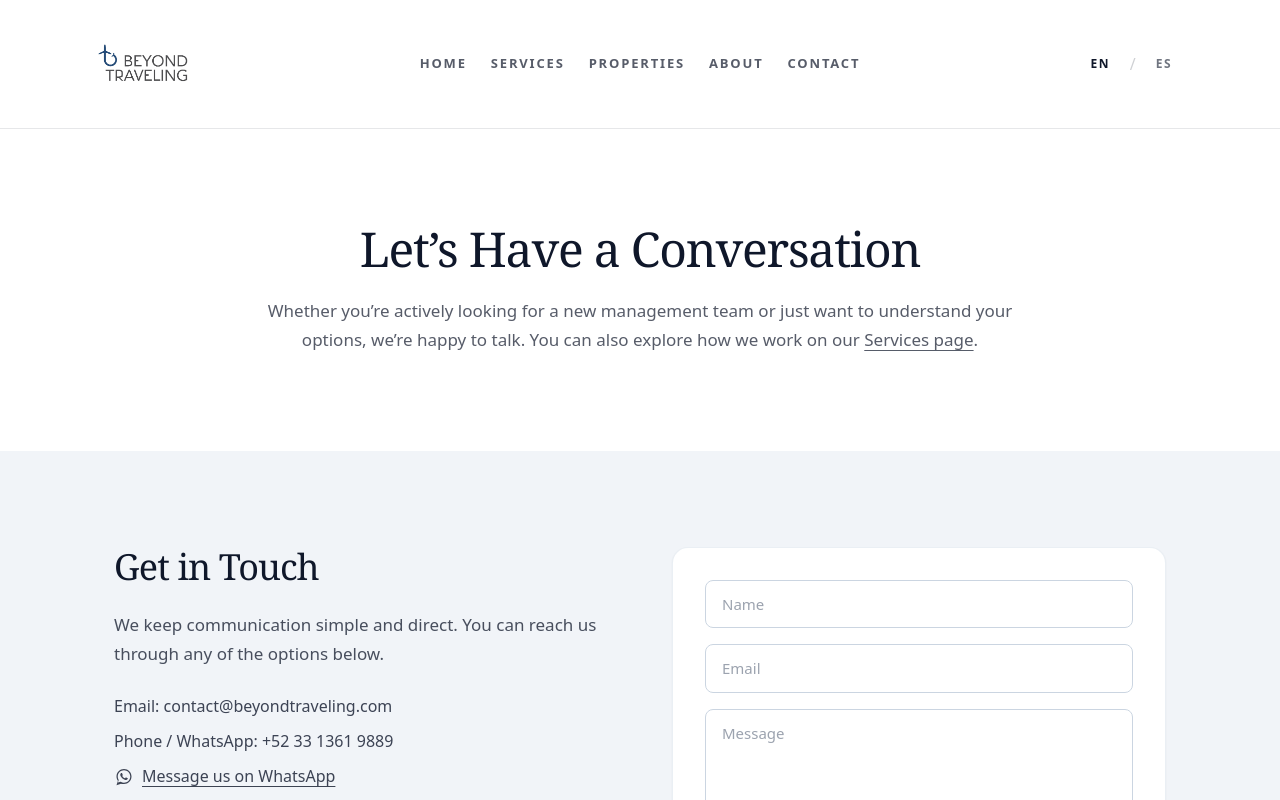
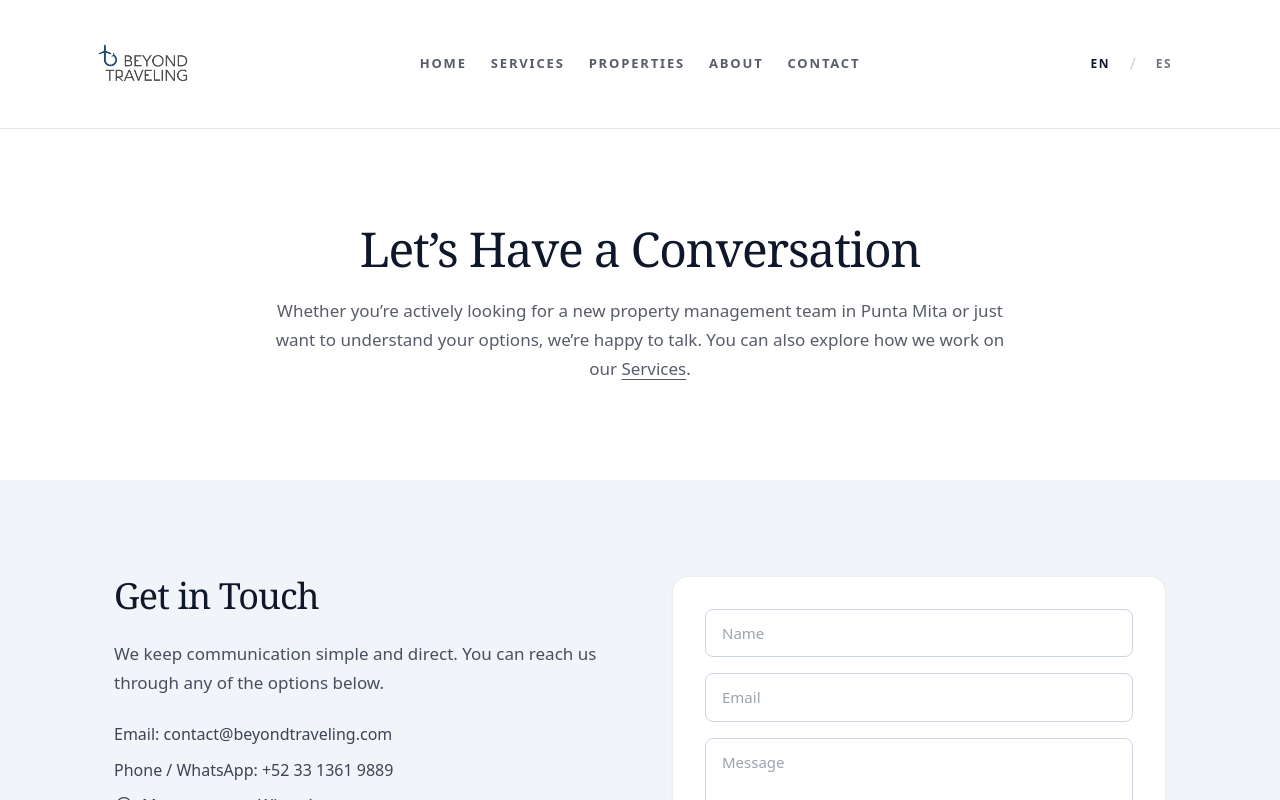
Before and after one commit to jfmichel86/Beyond-traveling-site-new-71, a Next.js app: page /contact in a window 1280 px wide. Shown: the top 800 px of the page. Built offline with nearby package versions, Linux system fonts and the light colour scheme.

Commit message:
Update page.tsx

```diff
--- a/app/contact/page.tsx
+++ b/app/contact/page.tsx
@@ -30,9 +30,9 @@ const ContactIntro = () => (
         <h1 className="font-serif text-4xl md:text-5xl tracking-tight leading-[1.08] text-slate-900 max-w-[800px] mx-auto">   Let’s Have a Conversation </h1>
 
         <p className="mt-6 text-[17px] leading-[1.7] text-slate-900/70">
-  Whether you’re actively looking for a new management team or just want to understand your options, we’re happy to talk. You can also explore how we work on our{" "}
+  Whether you’re actively looking for a new property management team in Punta Mita or just want to understand your options, we’re happy to talk. You can also explore how we work on our{" "}
   <Link href="/services" className="underline underline-offset-4 hover:text-slate-900">
-    Services page
+    Services
   </Link>.
 </p>
       </div>
```
